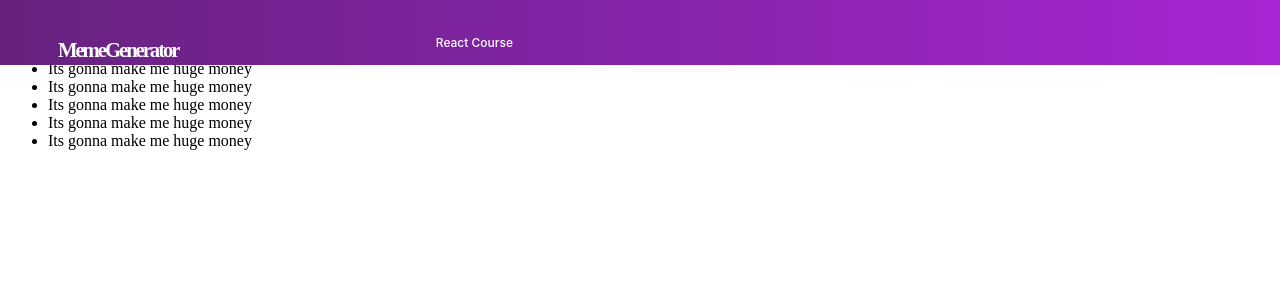
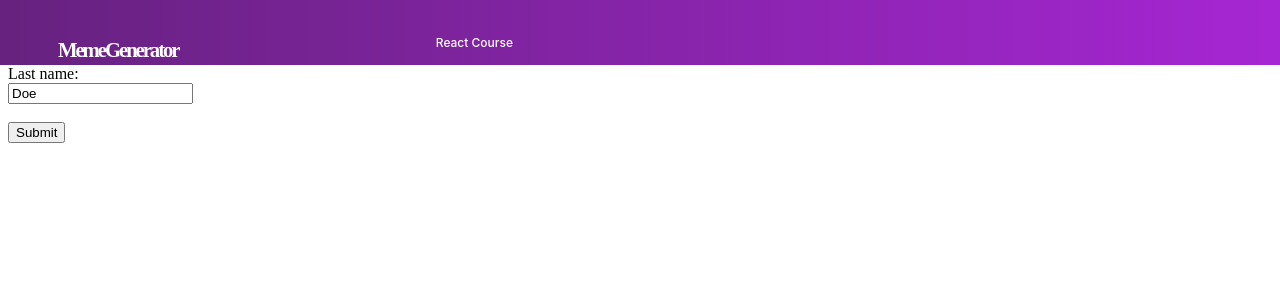
Before and after one commit to PeteSalcedo/React-Turorial, a React app: page / in a window 1280 px wide. Shown: the top 300 px of the page. Built offline with nearby package versions, Linux system fonts and the light colour scheme.

Commit message:
Adding text input form

```diff
--- a/src/App.js
+++ b/src/App.js
@@ -1,13 +1,13 @@
 import React from 'react'
 import './App.css'
-import List from './component/list.js'
+import TextBox from './component/TextBox.js'
 import Header from './component/header.js'
 
 const App = () => {
     return(
         <div>
         <Header />,
-        <List />
+        <TextBox />
         </div>
     )
 }
--- /dev/null
+++ b/src/component/TextBox.js
@@ -0,0 +1,18 @@
+import React from "react"
+
+function TextBox(){
+    return(
+
+        <form>
+         <label for="fname">First name:</label><br/>
+         <input type="text" id="fname" name="fname" value="John" /><br/>
+         <label for="lname">Last name:</label><br/>
+         <input type="text" id="lname" name="lname" value="Doe" /><br/><br/>
+        <input type="submit" value="Submit"/>
+        </form>
+
+        )
+
+}
+
+export default TextBox
--- a/src/component/list.js
+++ /dev/null
@@ -1,19 +0,0 @@
-import React from "react"
-
-function List(){
-    return(
-        <div>
-            <ul>
-                <li>Its gonna make me huge money</li>
-                <li>Its gonna make me huge money</li>
-                <li>Its gonna make me huge money</li>
-                <li>Its gonna make me huge money</li>
-                <li>Its gonna make me huge money</li>
-                <li>Its gonna make me huge money</li>
-            </ul>
-        </div>
-        )
-
-}
-
-export default List
```
